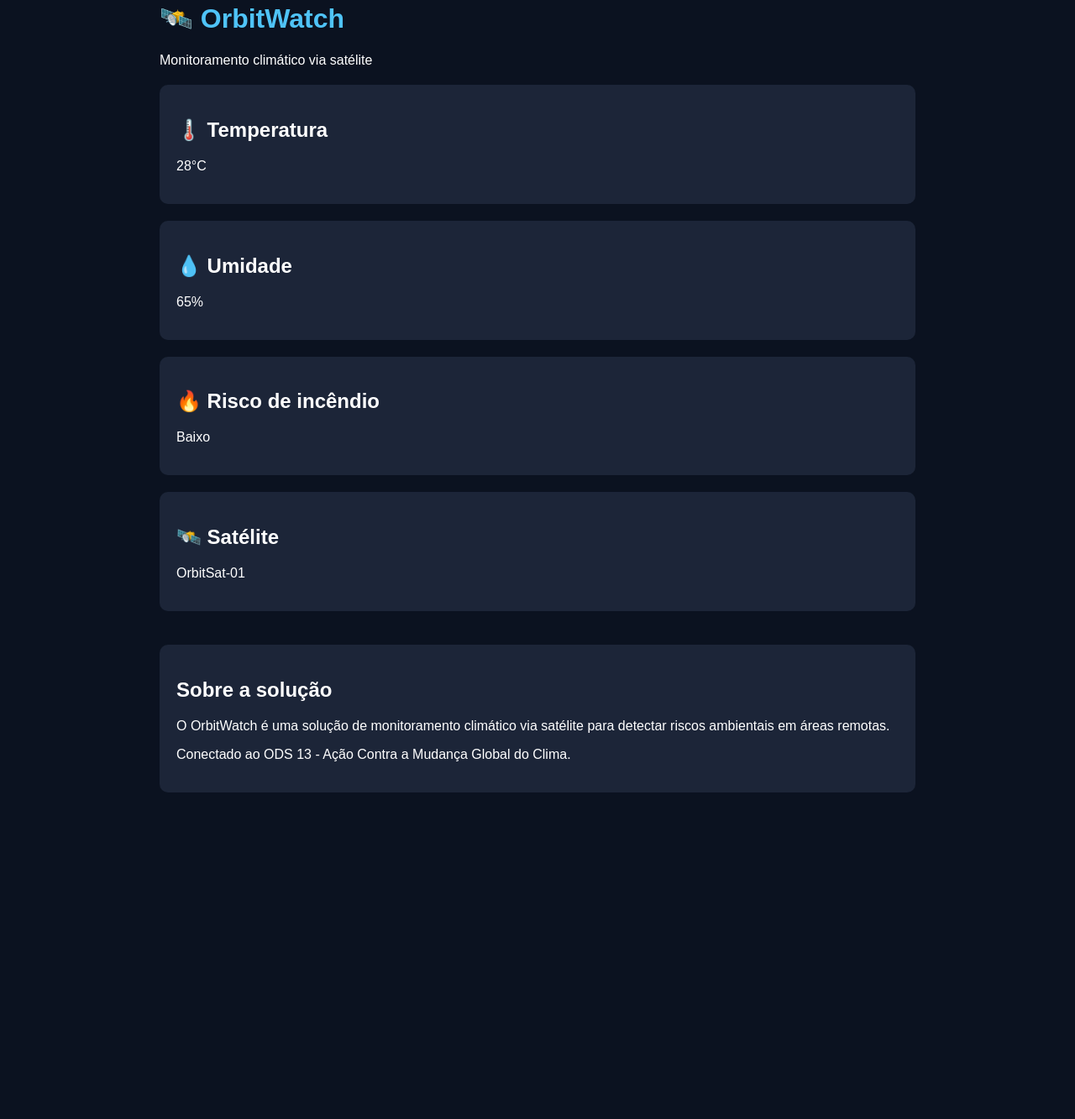
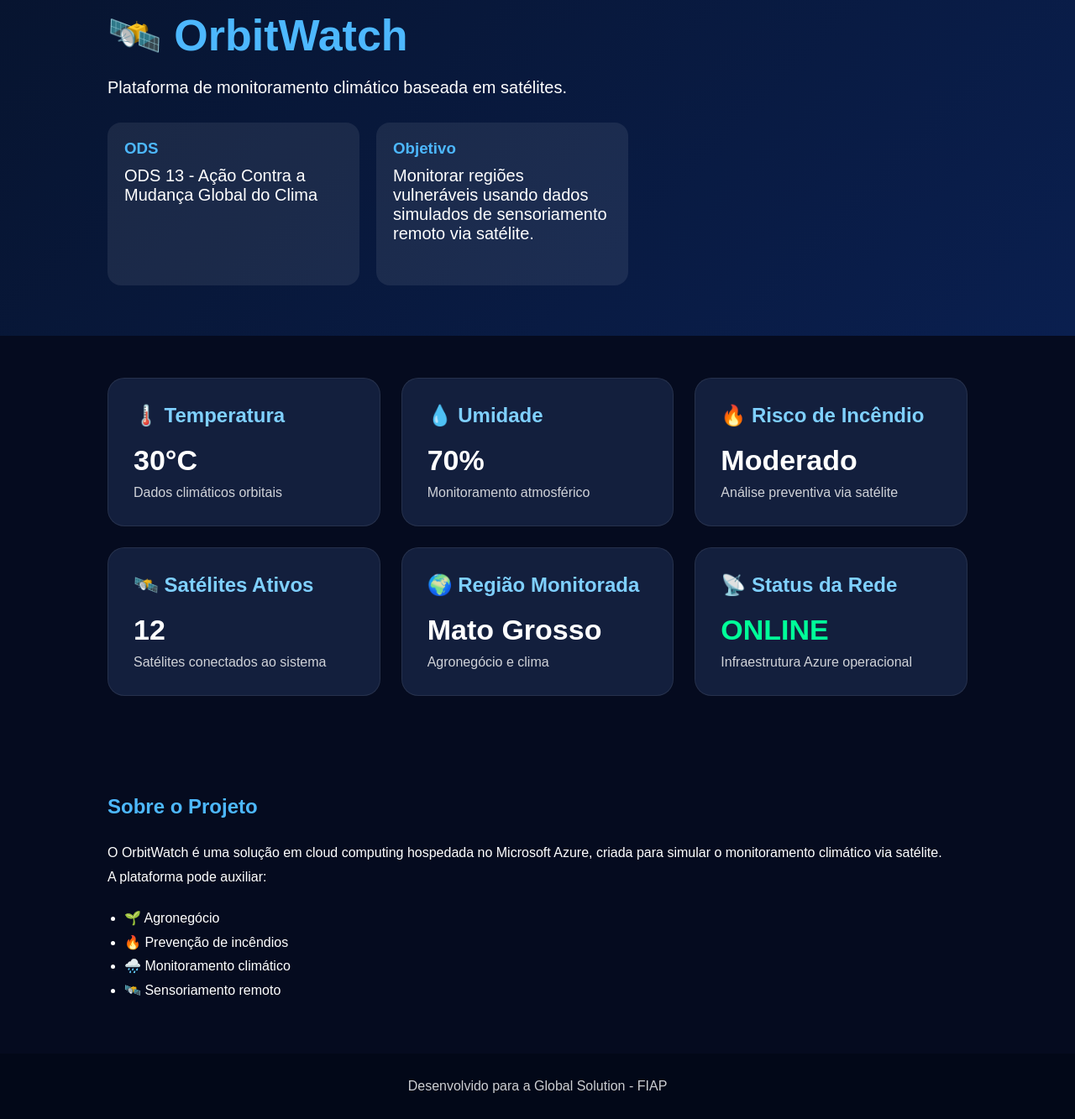
Before and after one commit to Matos-Ricardo/orbitwatch, a website: page index.html in a window 1280 px wide. Shown: the part 48-1381 px from the top of the page at 84% size. Before the commit the page ends 1022 px from the top, so only its background shows below. Drawn offline with Linux system fonts and the light colour scheme.

Commit message:
novo dashboard espacial

```diff
--- a/index.html
+++ b/index.html
@@ -8,45 +8,95 @@
 </head>
 <body>
 
-  <div class="container">
+  <header class="hero">
+    <h1>🛰️ OrbitWatch</h1>
+    <p>
+      Plataforma de monitoramento climático baseada em satélites.
+    </p>
 
-    <h1>🛰️ OrbitWatch</h1>
-    <p>Monitoramento climático via satélite</p>
+    <div class="hero-info">
+      <div class="info-box">
+        <h3>ODS</h3>
+        <p>ODS 13 - Ação Contra a Mudança Global do Clima</p>
+      </div>
 
-    <div class="card">
+      <div class="info-box">
+        <h3>Objetivo</h3>
+        <p>
+          Monitorar regiões vulneráveis usando dados simulados
+          de sensoriamento remoto via satélite.
+        </p>
+      </div>
+    </div>
+  </header>
+
+  <main class="dashboard">
+
+    <section class="card">
       <h2>🌡️ Temperatura</h2>
       <p id="temp">28°C</p>
-    </div>
+      <span>Dados climáticos orbitais</span>
+    </section>
 
-    <div class="card">
+    <section class="card">
       <h2>💧 Umidade</h2>
       <p id="humidity">65%</p>
-    </div>
+      <span>Monitoramento atmosférico</span>
+    </section>
 
-    <div class="card">
-      <h2>🔥 Risco de incêndio</h2>
+    <section class="card">
+      <h2>🔥 Risco de Incêndio</h2>
       <p id="fire">Baixo</p>
-    </div>
+      <span>Análise preventiva via satélite</span>
+    </section>
 
-    <div class="card">
-      <h2>🛰️ Satélite</h2>
-      <p>OrbitSat-01</p>
-    </div>
+    <section class="card">
+      <h2>🛰️ Satélites Ativos</h2>
+      <p>12</p>
+      <span>Satélites conectados ao sistema</span>
+    </section>
 
-    <div class="about">
-      <h2>Sobre a solução</h2>
-      <p>
-        O OrbitWatch é uma solução de monitoramento climático via satélite
-        para detectar riscos ambientais em áreas remotas.
-      </p>
+    <section class="card">
+      <h2>🌍 Região Monitorada</h2>
+      <p>Mato Grosso</p>
+      <span>Agronegócio e clima</span>
+    </section>
 
-      <p>
-        Conectado ao ODS 13 - Ação Contra a Mudança Global do Clima.
-      </p>
-    </div>
+    <section class="card">
+      <h2>📡 Status da Rede</h2>
+      <p class="online">ONLINE</p>
+      <span>Infraestrutura Azure operacional</span>
+    </section>
 
-  </div>
+  </main>
+
+  <section class="about">
+    <h2>Sobre o Projeto</h2>
+
+    <p>
+      O OrbitWatch é uma solução em cloud computing hospedada no Microsoft Azure,
+      criada para simular o monitoramento climático via satélite.
+    </p>
+
+    <p>
+      A plataforma pode auxiliar:
+    </p>
+
+    <ul>
+      <li>🌱 Agronegócio</li>
+      <li>🔥 Prevenção de incêndios</li>
+      <li>🌧️ Monitoramento climático</li>
+      <li>🛰️ Sensoriamento remoto</li>
+    </ul>
+  </section>
+
+  <footer>
+    <p>
+      Desenvolvido para a Global Solution - FIAP
+    </p>
+  </footer>
 
   <script src="script.js"></script>
+
 </body>
 </html>
--- a/script.js
+++ b/script.js
@@ -1 +1,21 @@
-console.log("OrbitWatch iniciado");
+function atualizarDados() {
+
+  const temperaturas = [24, 26, 28, 30, 32];
+  const umidades = [40, 50, 65, 70, 80];
+  const riscos = ["Baixo", "Moderado", "Alto"];
+
+  const temp =
+    temperaturas[Math.floor(Math.random() * temperaturas.length)];
+
+  const humidity =
+    umidades[Math.floor(Math.random() * umidades.length)];
+
+  const fire =
+    riscos[Math.floor(Math.random() * riscos.length)];
+
+  document.getElementById("temp").innerText = temp + "°C";
+  document.getElementById("humidity").innerText = humidity + "%";
+  document.getElementById("fire").innerText = fire;
+}
+
+setInterval(atualizarDados, 4000);
--- a/style.css
+++ b/style.css
@@ -1,31 +1,106 @@
-body {
-  font-family: Arial, sans-serif;
-  background-color: #0b1220;
-  color: white;
+* {
   margin: 0;
   padding: 0;
+  box-sizing: border-box;
+  font-family: Arial, Helvetica, sans-serif;
 }
 
-.container {
-  max-width: 900px;
-  margin: auto;
-  padding: 30px;
+body {
+  background: #050b1f;
+  color: white;
 }
 
-h1 {
-  color: #4fc3f7;
+.hero {
+  padding: 60px 10%;
+  background: linear-gradient(135deg, #07142f, #0a1f4f);
+}
+
+.hero h1 {
+  font-size: 52px;
+  color: #4db8ff;
+  margin-bottom: 20px;
+}
+
+.hero p {
+  font-size: 20px;
+  margin-bottom: 30px;
+  max-width: 700px;
+}
+
+.hero-info {
+  display: flex;
+  gap: 20px;
+  flex-wrap: wrap;
+}
+
+.info-box {
+  background: rgba(255,255,255,0.08);
+  padding: 20px;
+  border-radius: 16px;
+  width: 300px;
+}
+
+.info-box h3 {
+  margin-bottom: 10px;
+  color: #4db8ff;
+}
+
+.dashboard {
+  padding: 50px 10%;
+  display: grid;
+  grid-template-columns: repeat(auto-fit, minmax(260px, 1fr));
+  gap: 25px;
 }
 
 .card {
-  background-color: #1c2538;
-  padding: 20px;
-  margin-top: 20px;
-  border-radius: 10px;
+  background: #131f3d;
+  padding: 30px;
+  border-radius: 20px;
+  transition: 0.3s;
+  border: 1px solid rgba(255,255,255,0.08);
+}
+
+.card:hover {
+  transform: translateY(-5px);
+}
+
+.card h2 {
+  margin-bottom: 20px;
+  color: #7fd0ff;
+}
+
+.card p {
+  font-size: 34px;
+  font-weight: bold;
+  margin-bottom: 10px;
+}
+
+.card span {
+  opacity: 0.8;
+}
+
+.online {
+  color: #00ff99;
 }
 
 .about {
-  margin-top: 40px;
-  background-color: #1c2538;
-  padding: 20px;
-  border-radius: 10px;
+  padding: 60px 10%;
+  line-height: 1.8;
 }
+
+.about h2 {
+  margin-bottom: 20px;
+  color: #4db8ff;
+}
+
+.about ul {
+  margin-top: 20px;
+  padding-left: 20px;
+}
+
+footer {
+  text-align: center;
+  padding: 30px;
+  background: #020817;
+  opacity: 0.8;
+}
```
